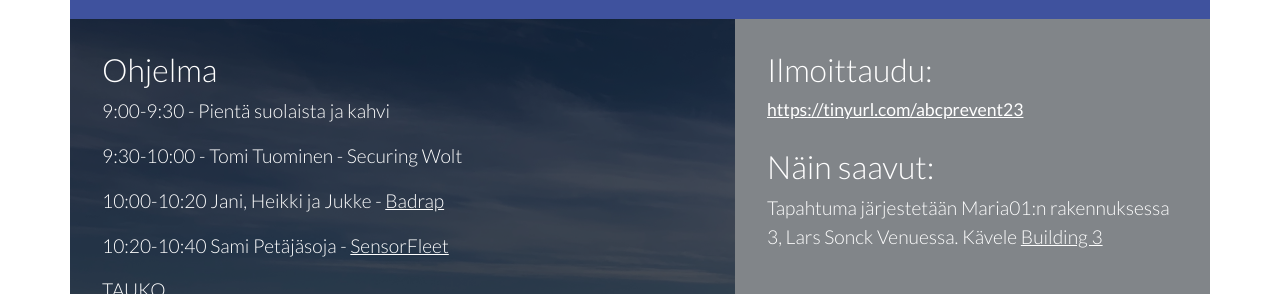
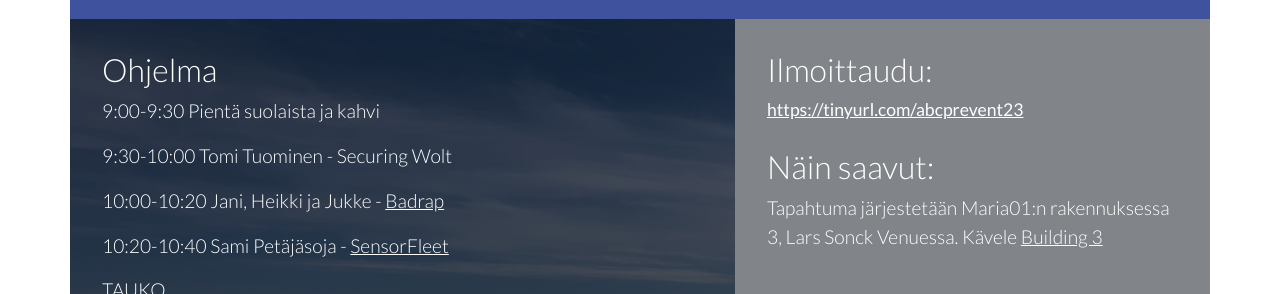
Before and after one commit to scanabc/scanabc.github.io, a Jekyll site: the page prevent23/index.html, which Jekyll copies as it is, in a window 1280 px wide. Shown: the part 991-1285 px from the top of the page. Built offline with Jekyll 4.4.1, drawn with Linux system fonts in a browser that asks for light colours.

Commit message:
update schedule

```diff
--- a/prevent23/index.html
+++ b/prevent23/index.html
@@ -86,8 +86,8 @@
     <div class="row mb-5">
       <div class="col-12 col-lg-7 team">
         <h2>Ohjelma</h2>
-        <p>9:00-9:30 - Pientä suolaista ja kahvi</p>
-        <p>9:30-10:00 - Tomi Tuominen - Securing Wolt</p>
+        <p>9:00-9:30 Pientä suolaista ja kahvi</p>
+        <p>9:30-10:00 Tomi Tuominen - Securing Wolt</p>
         <p>10:00-10:20 Jani, Heikki ja Jukke - <a href="https://badrap.io/" target="_blank" rel="noopener">Badrap</a></p>
         <p>10:20-10:40 Sami Petäjäsoja - <a href="https://sensorfleet.com/" target="_blank" rel="noopener">SensorFleet</a></p>
         <p>TAUKO</p>
```
